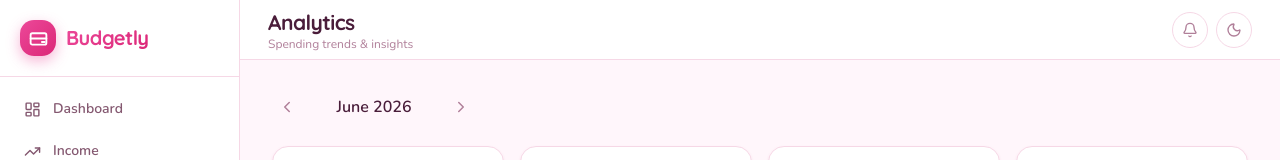
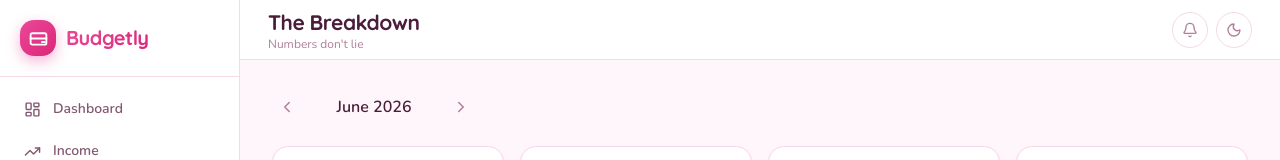
Before and after one commit to ls92-web/Budget-tracker, a Next.js app: page /analytics in a window 1280 px wide. Shown: the top 160 px of the page. Built offline with nearby package versions, Linux system fonts and the light colour scheme; no server answers; the database is empty.

Commit message:
Update page titles to casual budget-friendly names
Dashboard→My Money, Income→Money In, Expenses→Spending,
Budgets→My Limits, Analytics→The Breakdown, Savings Goals→Goals

Co-Authored-By: Claude Sonnet 4.6 <noreply@anthropic.com>

```diff
--- a/components/layout/Header.tsx
+++ b/components/layout/Header.tsx
@@ -5,13 +5,13 @@ import { useTheme } from '@/components/providers/ThemeProvider'
 import { usePathname } from 'next/navigation'
 
 const PAGE_TITLES: Record<string, [string, string]> = {
-  '/': ['Dashboard', 'Your financial overview · June 2026'],
-  '/income': ['Income', 'Track your earnings'],
-  '/expenses': ['Expenses', 'Track your spending'],
-  '/budgets': ['Budgets', 'Track spending against your limits'],
-  '/analytics': ['Analytics', 'Spending trends & insights'],
-  '/savings': ['Savings Goals', 'Track your goals'],
-  '/ai': ['AI Budget', 'Ask anything about your money'],
+  '/': ['My Money', "Here's where you stand this month"],
+  '/income': ['Money In', "What's landing in your pocket"],
+  '/expenses': ['Spending', 'Where did it all go?'],
+  '/budgets': ['My Limits', 'Staying in the zone'],
+  '/analytics': ['The Breakdown', "Numbers don't lie"],
+  '/savings': ['Goals', 'Saving up for the good stuff'],
+  '/ai': ['Budget AI', 'Ask me anything about your money'],
 }
 
 export default function Header({ onMenuClick }: { onMenuClick: () => void }) {
```
